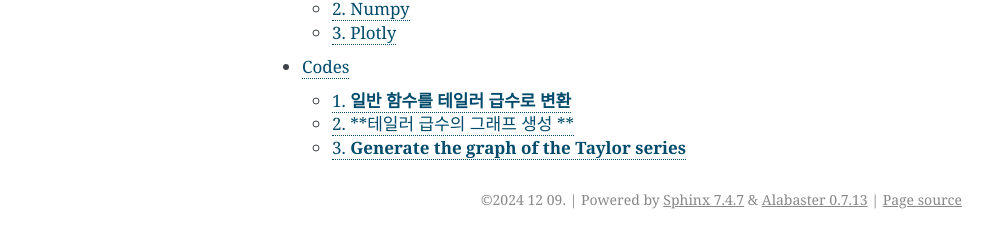
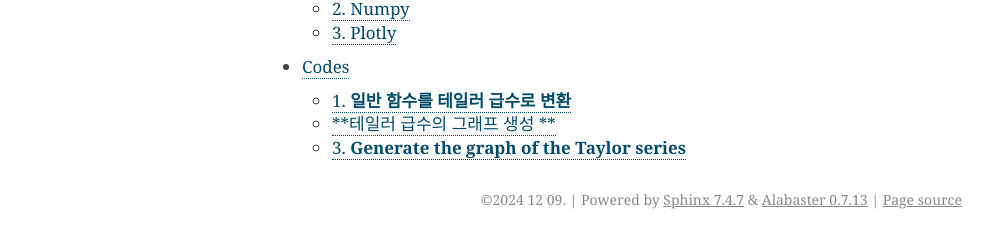
Before and after one commit to Musalar7/2024Oss-Team-Project---Taylor-series, a Sphinx documentation site: the page built from docs/source/index.rst, in a window 1280 px wide. Shown: the part 284-532 px from the top of the page, without its empty margins (148-1141 px from the left). Built offline with Sphinx 7.4.7, drawn with Linux system fonts in a browser that asks for light colours.

Commit message:
Update Codes.rst

```diff
--- a/docs/source/Codes.rst
+++ b/docs/source/Codes.rst
@@ -11,7 +11,7 @@
 .. autofunction:: taylor_series.taylor_series
 
 
-2. **테일러 급수의 그래프 생성 **
+**테일러 급수의 그래프 생성 **
 --------------------------
 
 첫 번째 단계에서 만든 테일러 급수를 그래프의 형태로 변환시키기 위해 plotly 라이브러리를 이용할 수 있습니다.
```
